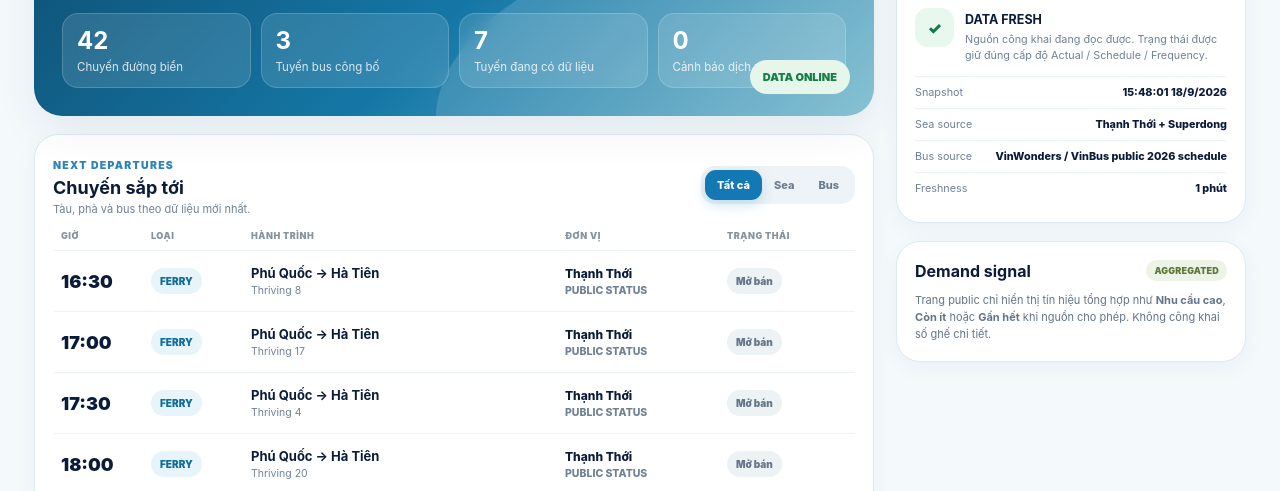
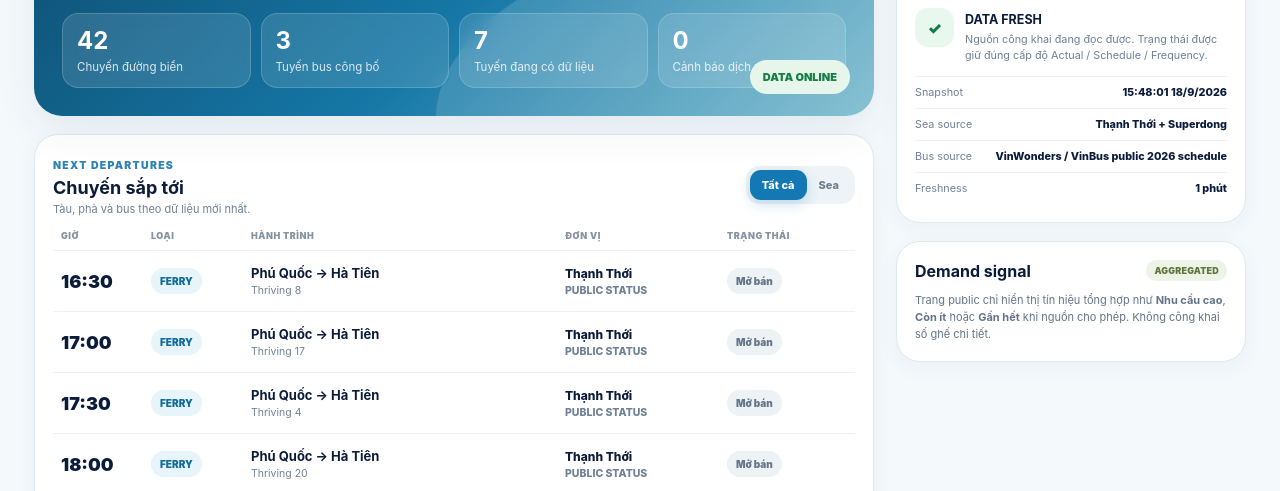
Before and after one commit to kenzuko/transit-jotrip, a plain HTML site: page index.html in a window 1280 px wide. Shown: the part 309-800 px from the top of the page. Drawn offline with Linux system fonts and the light colour scheme.

Commit message:
Hide unavailable bus ETA filter

```diff
--- a/index.html
+++ b/index.html
@@ -60,7 +60,6 @@
       <div class="segmented compact" id="typeFilter">
         <button class="active" data-type="all">Tất cả</button>
         <button data-type="sea">Sea</button>
-        <button data-type="bus">Bus</button>
       </div>
     </div>
     <div class="board-columns" aria-hidden="true"><span>GIỜ</span><span>LOẠI</span><span>HÀNH TRÌNH</span><span>ĐƠN VỊ</span><span>TRẠNG THÁI</span></div>
```
